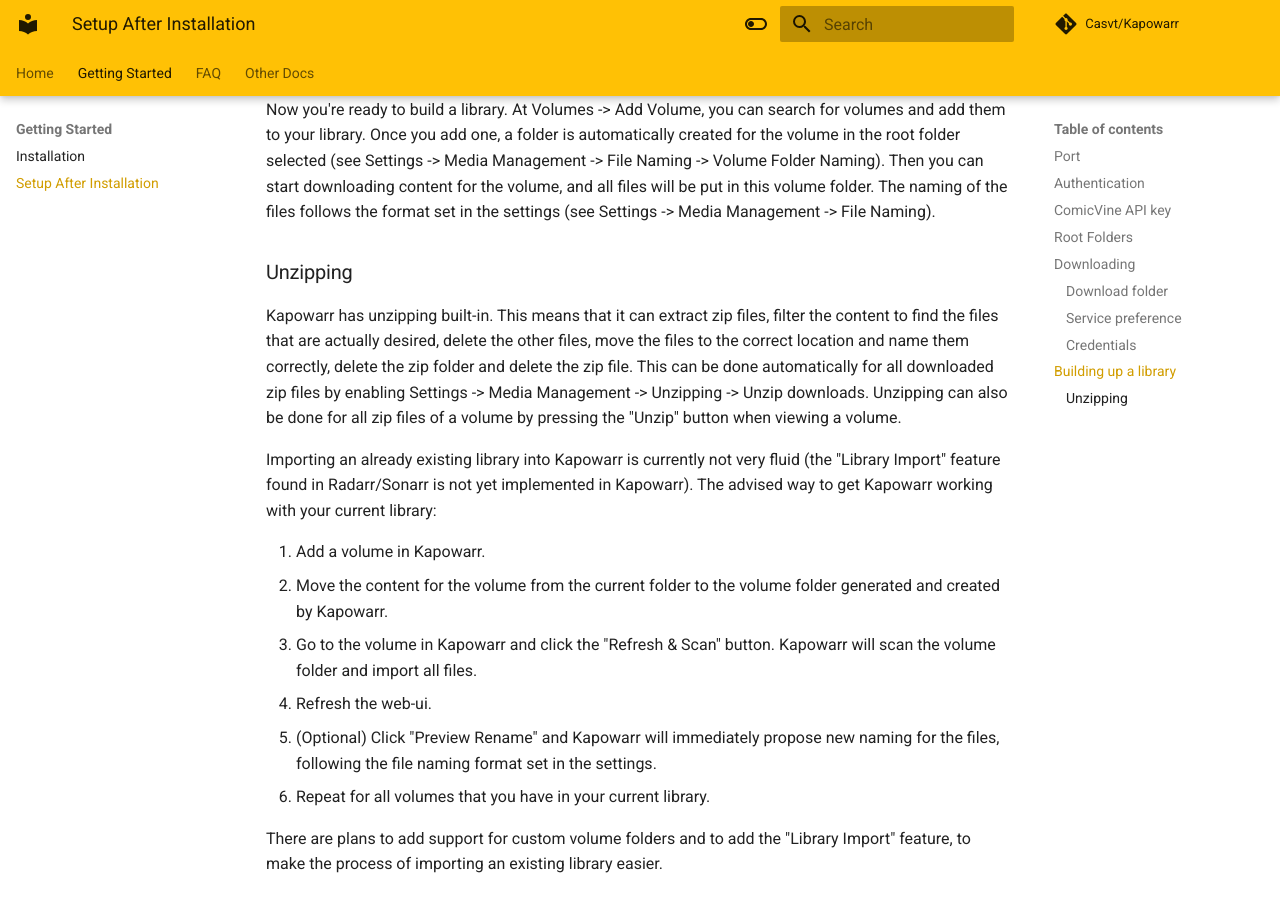
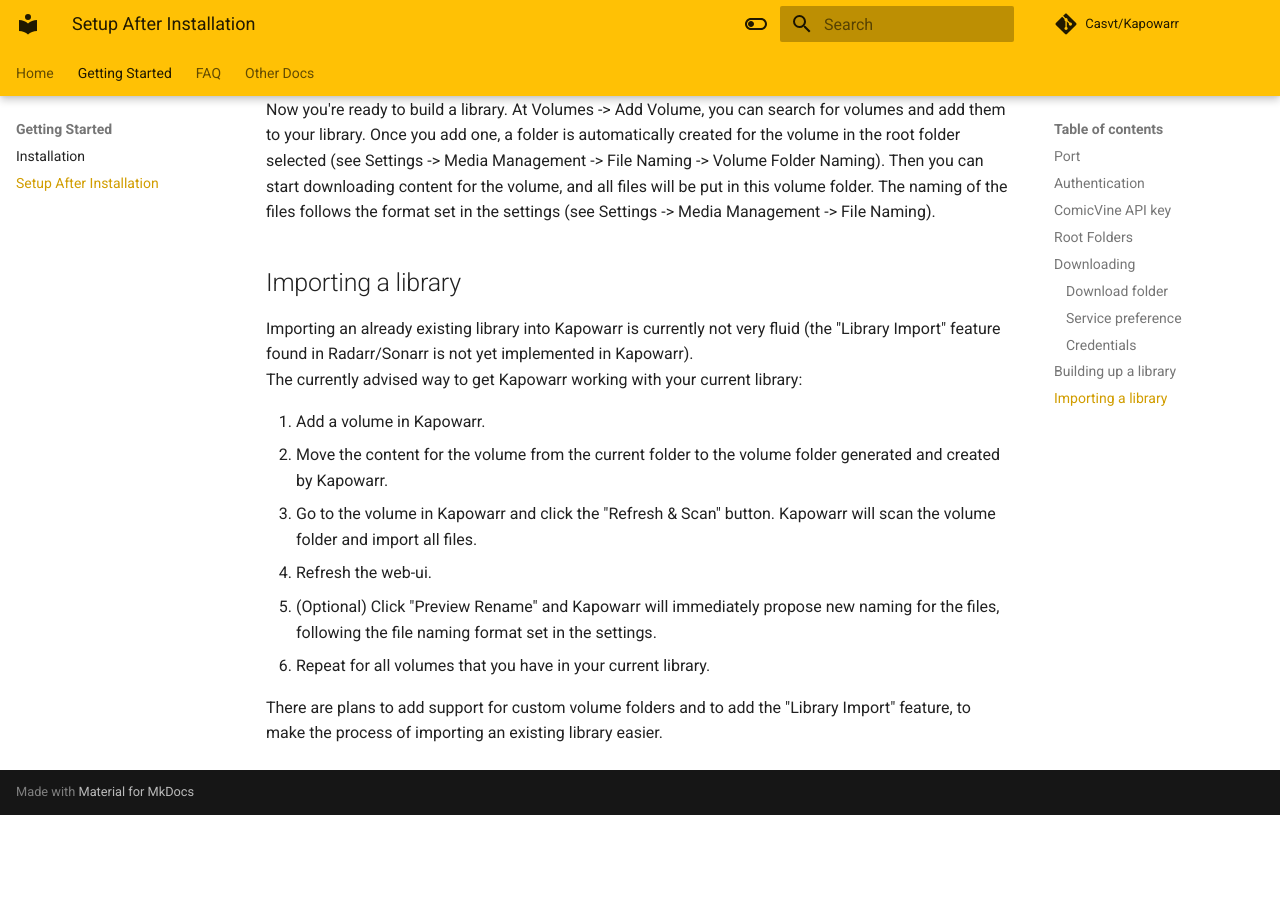
Before and after one commit to Casvt/Kapowarr, an MkDocs documentation site: the page built from docs/setup_after_installation.md, in a window 1280 px wide and 900 px high, scrolled down 2351 px. Built offline with MkDocs 1.6.1 and Material for MkDocs 9.7.7, drawn with Linux system fonts in a browser that asks for light colours; comment, search, counter and statistics services are not loaded; after the commit the page ends 3166 px from its top, so only the background shows below that.

Commit message:
Remove 'unzipping'

```diff
--- a/docs/setup_after_installation.md
+++ b/docs/setup_after_installation.md
@@ -56,11 +56,10 @@
 
 Now you're ready to build a library. At Volumes -> Add Volume, you can search for volumes and add them to your library. Once you add one, a folder is automatically created for the volume in the root folder selected (see Settings -> Media Management -> File Naming -> Volume Folder Naming). Then you can start downloading content for the volume, and all files will be put in this volume folder. The naming of the files follows the format set in the settings (see Settings -> Media Management -> File Naming).
 
-### Unzipping
+## Importing a library
 
-Kapowarr has unzipping built-in. This means that it can extract zip files, filter the content to find the files that are actually desired, delete the other files, move the files to the correct location and name them correctly, delete the zip folder and delete the zip file. This can be done automatically for all downloaded zip files by enabling Settings -> Media Management -> Unzipping -> Unzip downloads. Unzipping can also be done for all zip files of a volume by pressing the "Unzip" button when viewing a volume.
-
-Importing an already existing library into Kapowarr is currently not very fluid (the "Library Import" feature found in Radarr/Sonarr is not yet implemented in Kapowarr). The advised way to get Kapowarr working with your current library:
+Importing an already existing library into Kapowarr is currently not very fluid (the "Library Import" feature found in Radarr/Sonarr is not yet implemented in Kapowarr).
+The currently advised way to get Kapowarr working with your current library:
 
 1. Add a volume in Kapowarr.
 2. Move the content for the volume from the current folder to the volume folder generated and created by Kapowarr.
```
